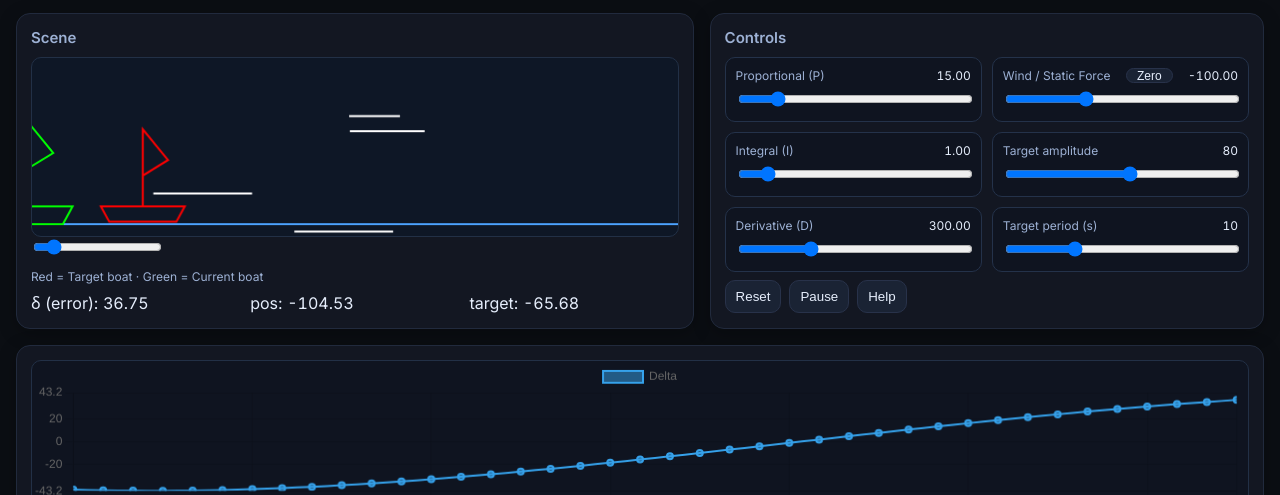
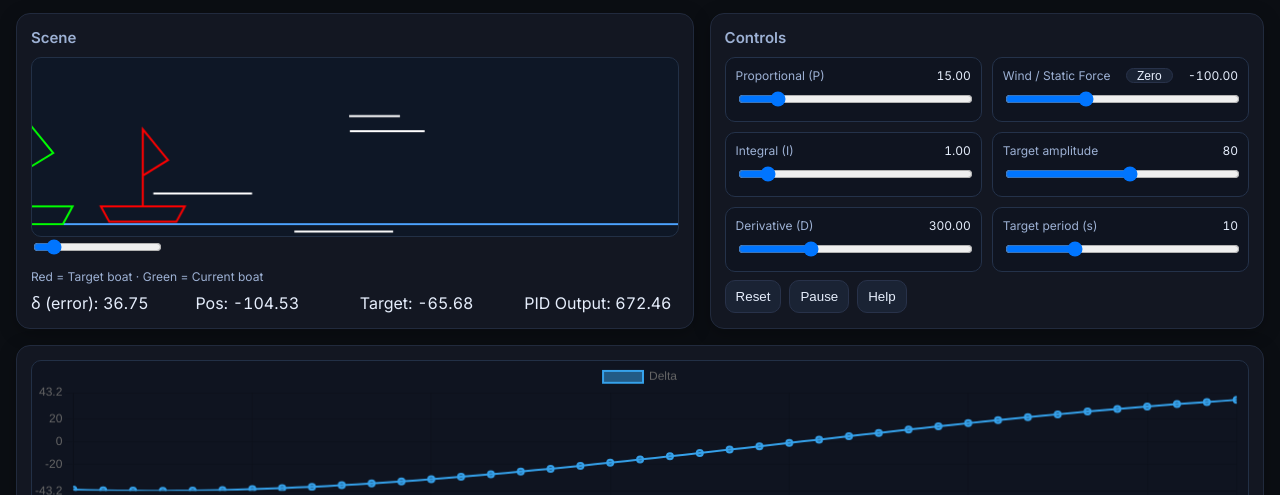
Before and after one commit to lganic/Web-PID-Sim, a plain HTML site: page index.html in a window 1280 px wide. Shown: the part 305-800 px from the top of the page. Drawn offline with nearby package versions, Linux system fonts and the light colour scheme; animation ran at ten frames a second.

Commit message:
Added PID output field

```diff
--- a/index.html
+++ b/index.html
@@ -34,8 +34,9 @@
       </div>
       <div class="row" style="margin-top:8px">
         <div>δ (error): <span class="kv" id="deltaReadout">0.00</span></div>
-        <div>pos: <span class="kv" id="posReadout">0.00</span></div>
-        <div>target: <span class="kv" id="tgtReadout">0.00</span></div>
+        <div>Pos: <span class="kv" id="posReadout">0.00</span></div>
+        <div>Target: <span class="kv" id="tgtReadout">0.00</span></div>
+        <div>PID Output: <span class="kv" id="outReadout">0.00</span></div>
       </div>
     </section>
 
--- a/js/base.js
+++ b/js/base.js
@@ -289,6 +289,7 @@ function loop(now) {
     document.getElementById('deltaReadout').textContent = delta.toFixed(2);
     document.getElementById('posReadout').textContent = currentState.position.toFixed(2);
     document.getElementById('tgtReadout').textContent = targetPos.toFixed(2);
+    document.getElementById('outReadout').textContent = output.toFixed(2);
 
     requestAnimationFrame(loop);
 }
```
